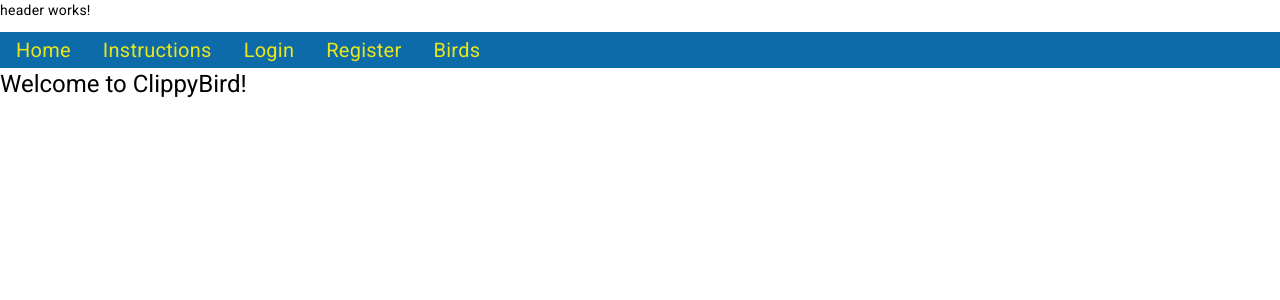
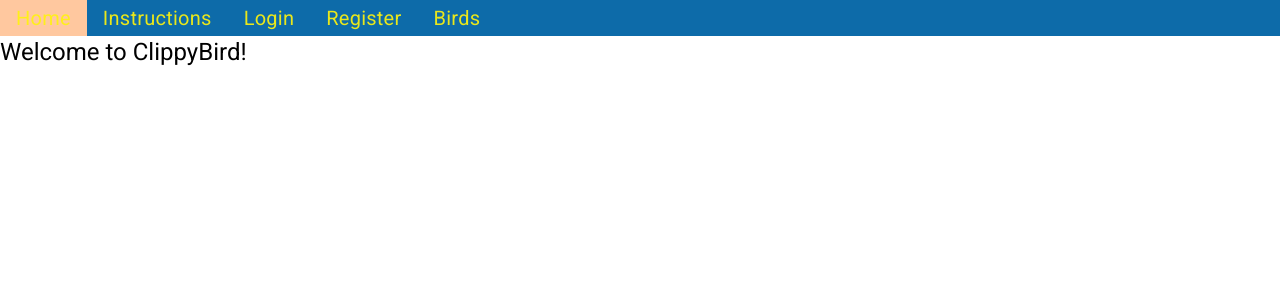
Before and after one commit to kellysun0124/ClippyBird, an Angular app in the folder FrontEnd/: page / in a window 1280 px wide. Shown: the top 300 px of the page. Built offline with nearby package versions, Linux system fonts and the light colour scheme.

Commit message:
deleted the 'header works' text

```diff
--- a/FrontEnd/src/app/layouts/header/header.component.html
+++ b/FrontEnd/src/app/layouts/header/header.component.html
@@ -1,4 +1,3 @@
-<p>header works!</p>
 <nav class="navbar navbar-expand navbar-dark bg-dark">
   <div class="navbar-nav">
     <a class="nav-item nav-link" routerLink="/">Home</a>
```
